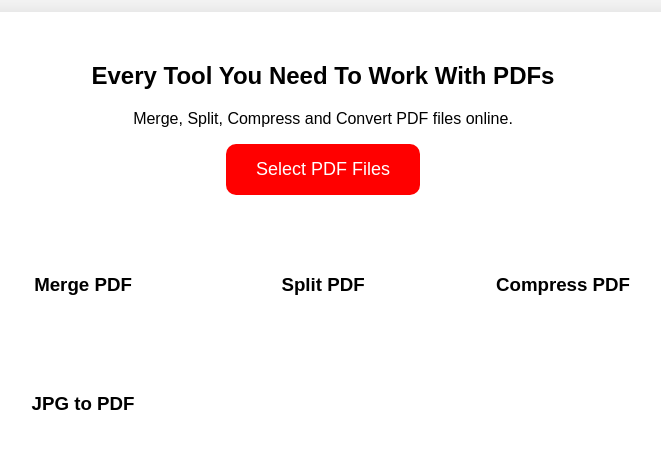
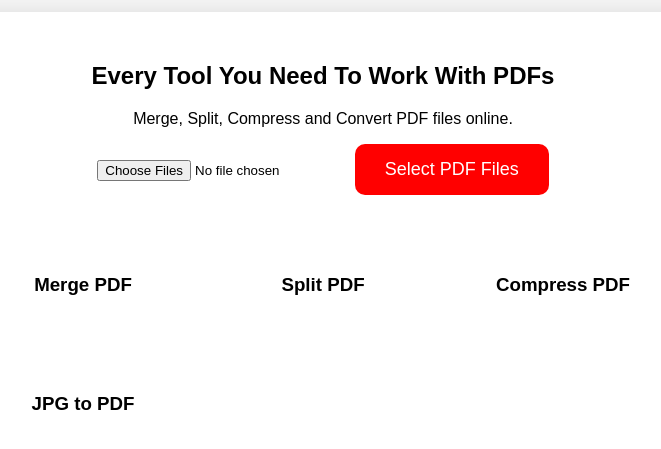
Before and after one commit to ramjaankalanjali-hub/mypdf-tools, a plain HTML site: page index.html in a window 1280 px wide. Shown: the part 171-620 px from the top of the page, without its empty margins (317-978 px from the left). Drawn offline with Linux system fonts and the light colour scheme.

Commit message:
Update index.html

```diff
--- a/index.html
+++ b/index.html
@@ -58,7 +58,8 @@
 
     <p>Merge, Split, Compress and Convert PDF files online.</p>
 
-    <button>Select PDF Files</button>
+    <input type="file" id="pdfFile" multiple>
+<button onclick="showMessage()">Select PDF Files</button>
 
     <div class="tools">
 
```
